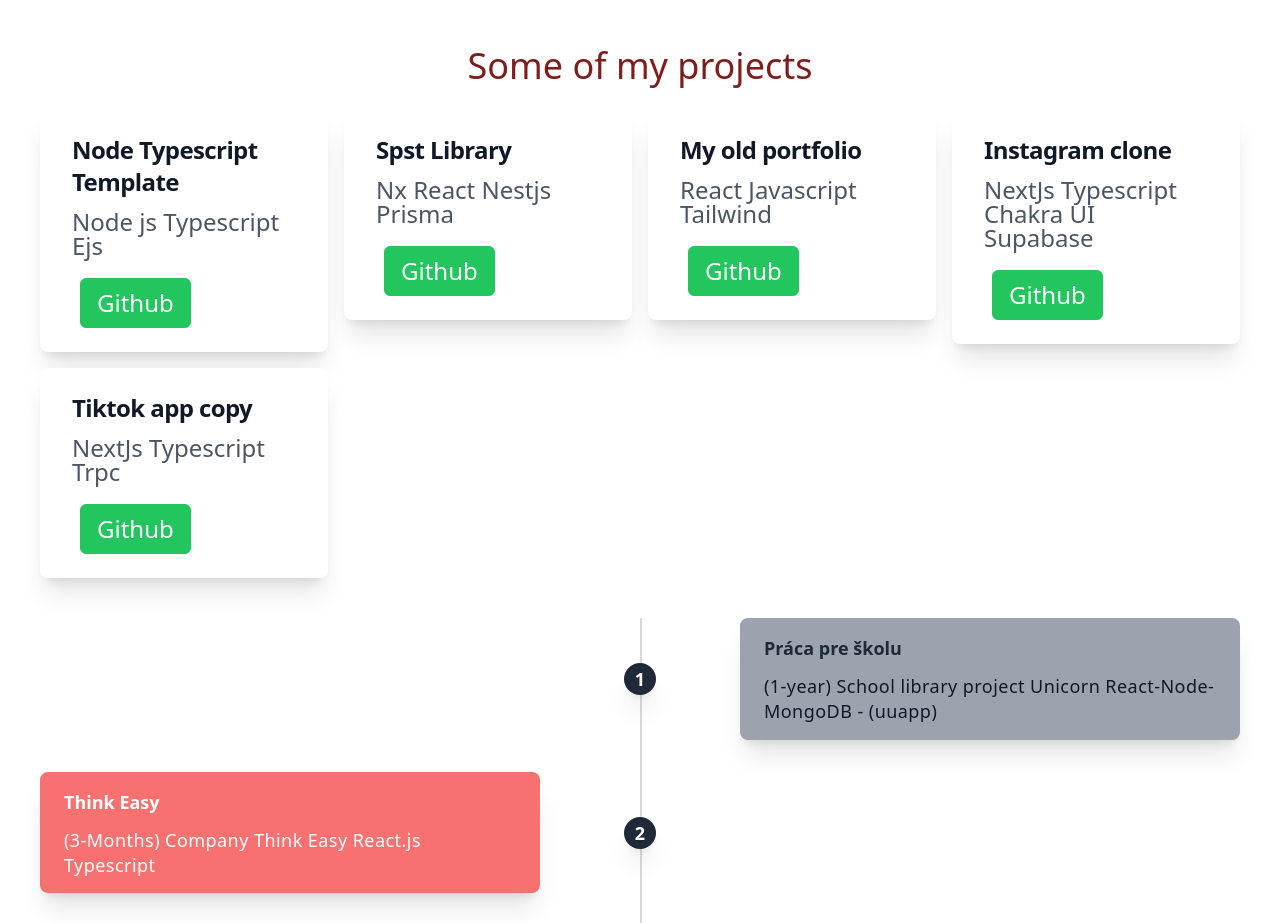
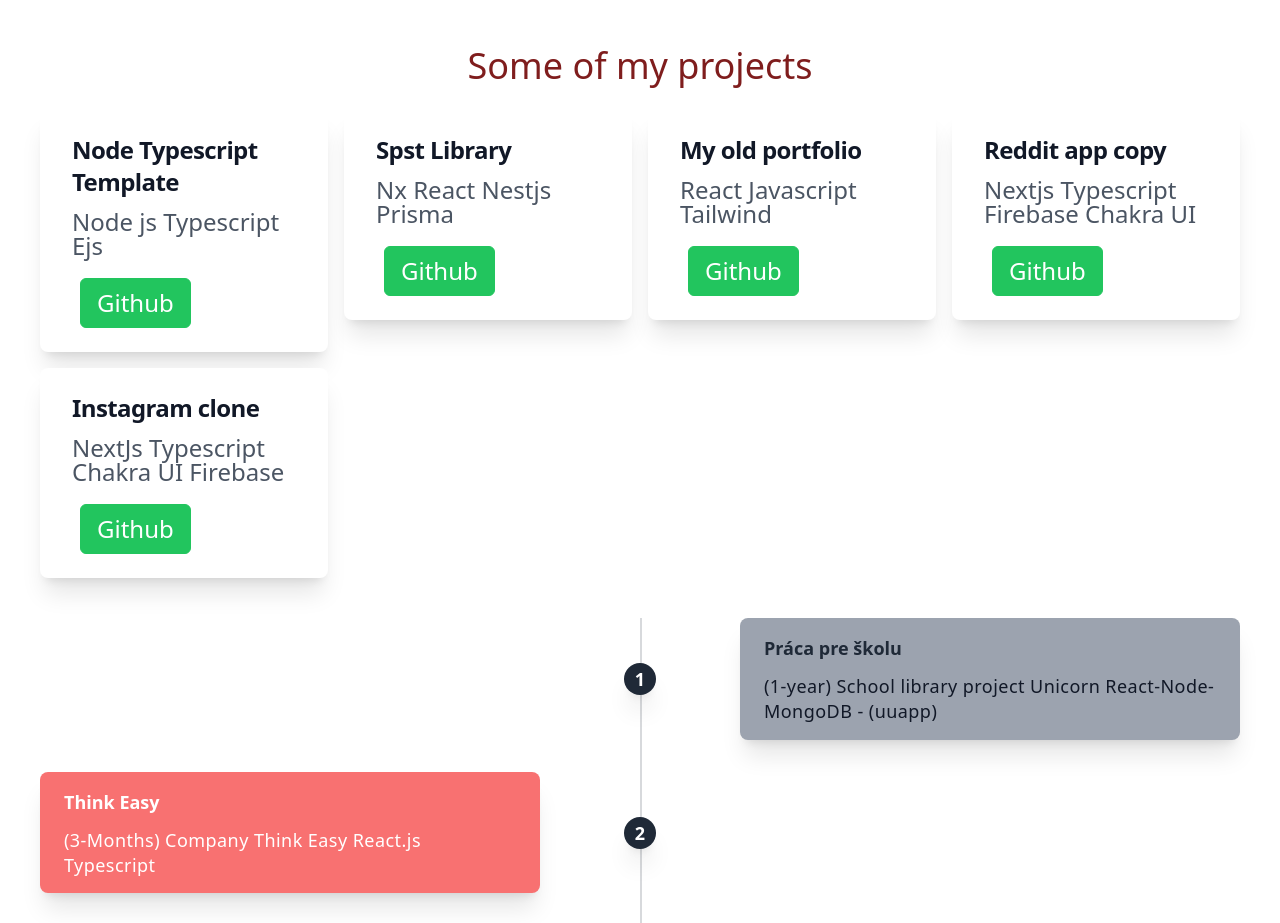
Before and after one commit to peterdinis/Next-Portfolio, a Next.js app: page / in a window 1280 px wide. Shown: the part 2040-2963 px from the top of the page. Built offline with nearby package versions, Linux system fonts and the light colour scheme.

Commit message:
feat: Adding new project

```diff
--- a/components/projects/MyProjects.tsx
+++ b/components/projects/MyProjects.tsx
@@ -31,16 +31,16 @@ const MyProjects = () => {
         />
 
         <Project
-          name={t("description.insta")}
-          subName="NextJs Typescript Chakra UI Supabase"
-          link="https://github.com/peterdinis/Next-Social-Site"
+          name={t("description.reddit")}
+          subName="Nextjs Typescript Firebase Chakra UI"
+          link="https://github.com/peterdinis/Reddit-NextJs"
           firstLinkName="Github"
         />
 
         <Project
-          name={t("description.tiktok")}
-          subName="NextJs Typescript Trpc"
-          link="https://github.com/peterdinis/NextJS-TikTok"
+          name={t("description.insta")}
+          subName="NextJs Typescript Chakra UI Firebase"
+          link="https://github.com/peterdinis/Next-Social-Site"
           firstLinkName="Github"
         />
       </div>
--- a/i18n/i18n.ts
+++ b/i18n/i18n.ts
@@ -36,7 +36,7 @@ i18n
             projectSixD: "Photo upload app user can upload photos plus authentication",
             projectSevenD: "Crud photos plus full authentication",
             work: "My work experience",
-            tiktok: "Tiktok app copy",
+            reddit: "Reddit app copy",
             libraryApp: "A simple library application",
             snakeGame: "Snake web game",
             snakeDesc: "Online web game snake",
@@ -76,7 +76,7 @@ i18n
             foo: "Online shop na nákup jedla",
             socialGraphAPI: "API k sociálnej siete",
             socialGraphql: "Jednoduchá socialná sieť podobná instagramu",
-            tiktok: "Kópia applikácie tiktok",
+            reddit: "Kópia applikácie reddit",
             insta: "Kópia applikácie instagram",
             oldProject: "Moje staré portfolio",
             aboutMe: "Pár viet o mne",
```
